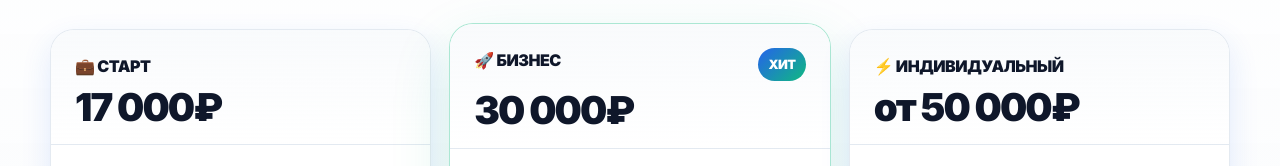
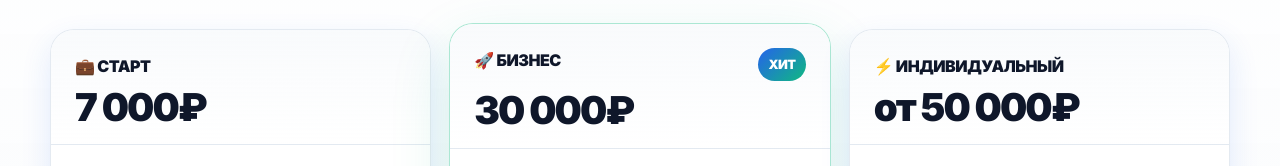
Before and after one commit to nilolafeo-bit/AI.VISION, a plain HTML site: page index.html in a window 1280 px wide. Shown: the part 4070-4236 px from the top of the page. Drawn offline with Linux system fonts and the light colour scheme.

Commit message:
Update index.html

```diff
--- a/index.html
+++ b/index.html
@@ -1173,7 +1173,7 @@
           <article class="card price-card reveal">
             <div class="price-top">
               <div class="price-name"><span>💼 СТАРТ</span></div>
-              <div class="price">17 000₽</div>
+              <div class="price">7 000₽</div>
             </div>
             <div class="inner">
               <ul class="price-list">
```
